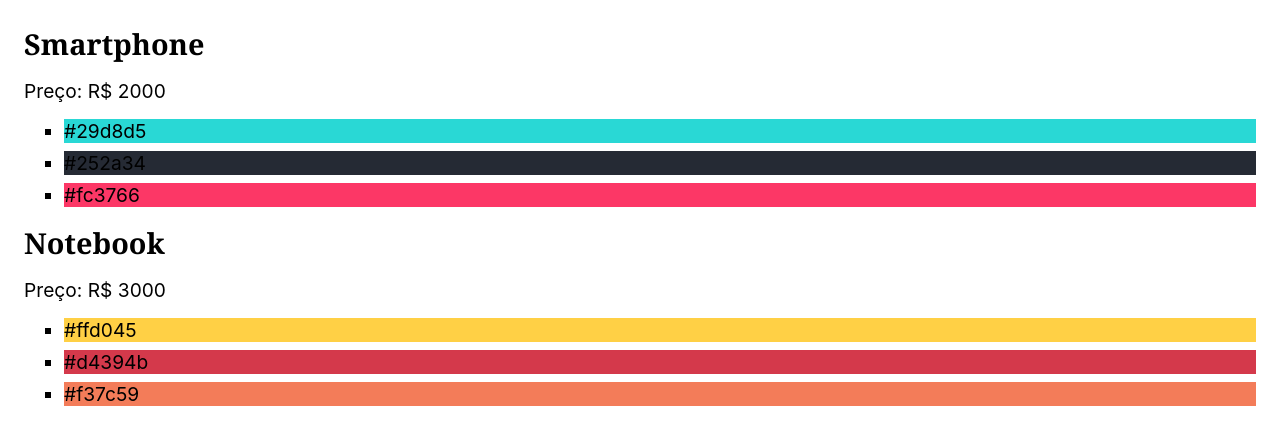
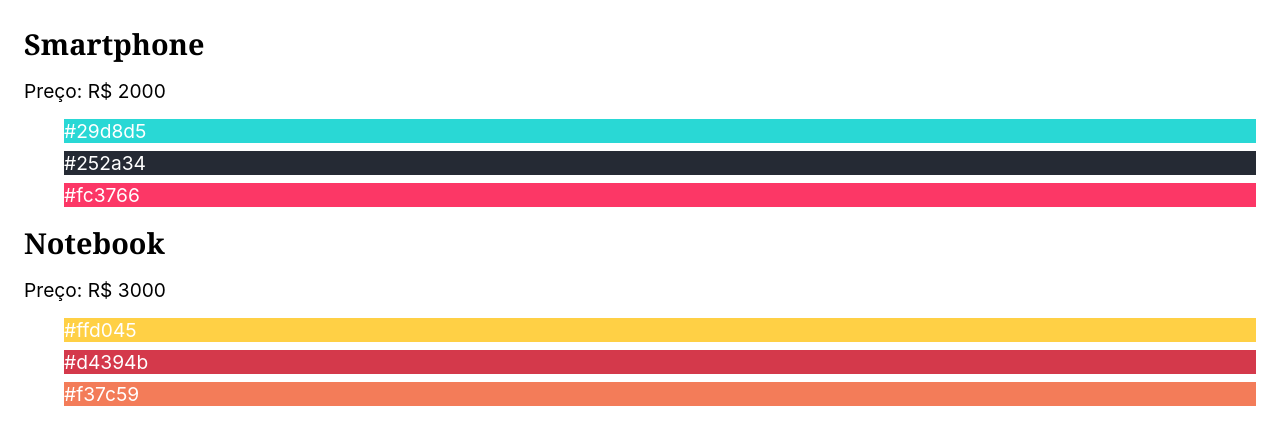
Before and after one commit to PedroPaivaDev/study-origamid-react, a React (Create React App) app: page / in a window 1280 px wide. Shown: the top 444 px of the page. Built offline with nearby package versions, Linux system fonts and the light colour scheme.

Commit message:
resolução

```diff
--- a/src/App.js
+++ b/src/App.js
@@ -22,17 +22,20 @@
 ];
 
 const App = () => {
-  return (
-    <>
-      {produtos.map(({id, nome, preco, cores}) => {
-        return (+preco.replace('R$', '')>1500 && <section key={id}>
-          <h2>{nome}</h2>
-          <p>Preço: {preco}</p>
-          <ul>{cores.map(cor => (<li key={cor} style={{backgroundColor: cor}}>{cor}</li>))}</ul>
-        </section>)
-      })}
-    </>
+  const dados = produtos.filter(
+    ({preco}) => Number(preco.replace('R$', '')) > 1500
   );
+
+  return <section>
+    {dados.map(({id, nome, preco, cores}) =>
+      <div key={id}>
+        <h1>{nome}</h1>
+        <p>Preço: {preco}</p>
+        <ul>{cores.map(cor =>
+          (<li key={cor} style={{color: 'white', backgroundColor: cor}}>{cor}</li>))}
+        </ul>
+      </div>)}
+  </section>
 };
 
 export default App;
```
